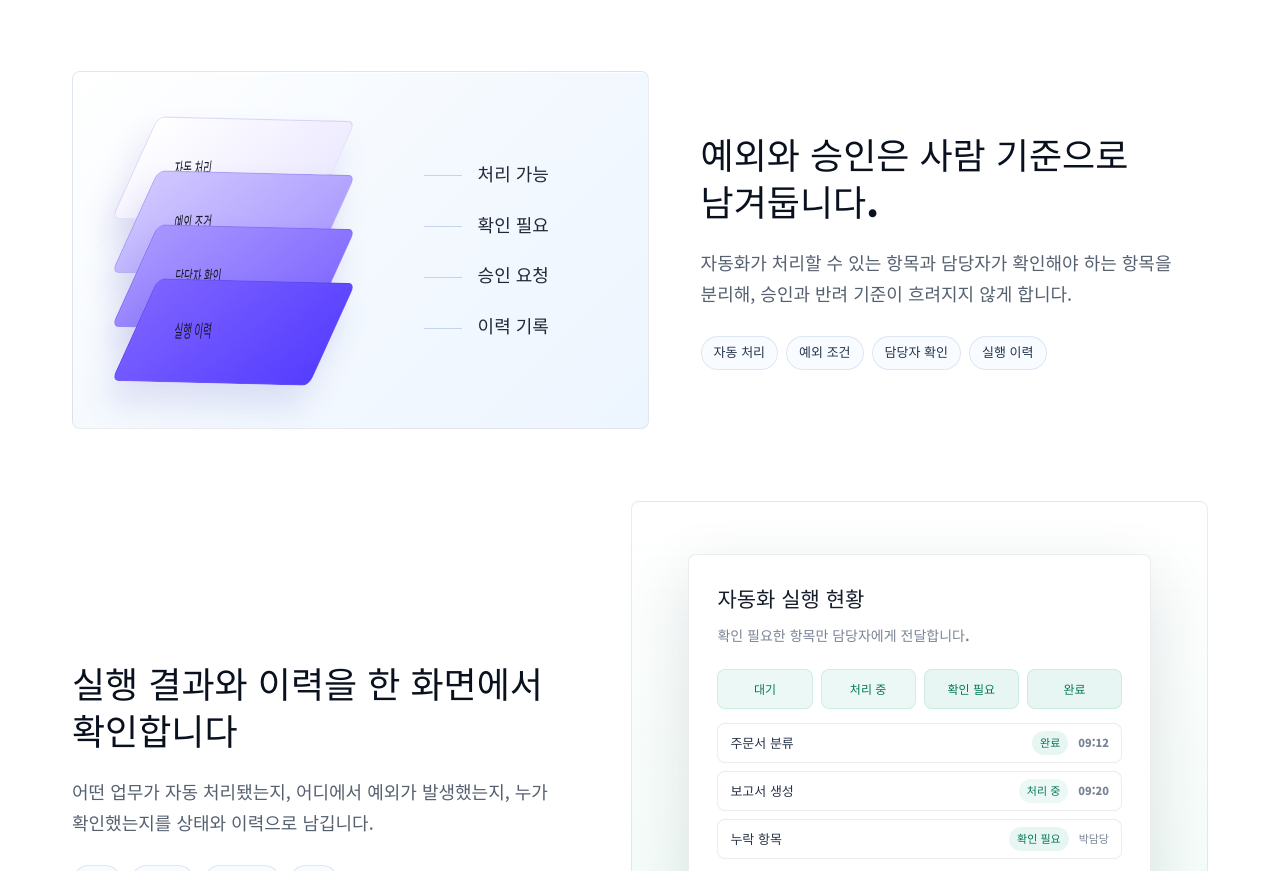
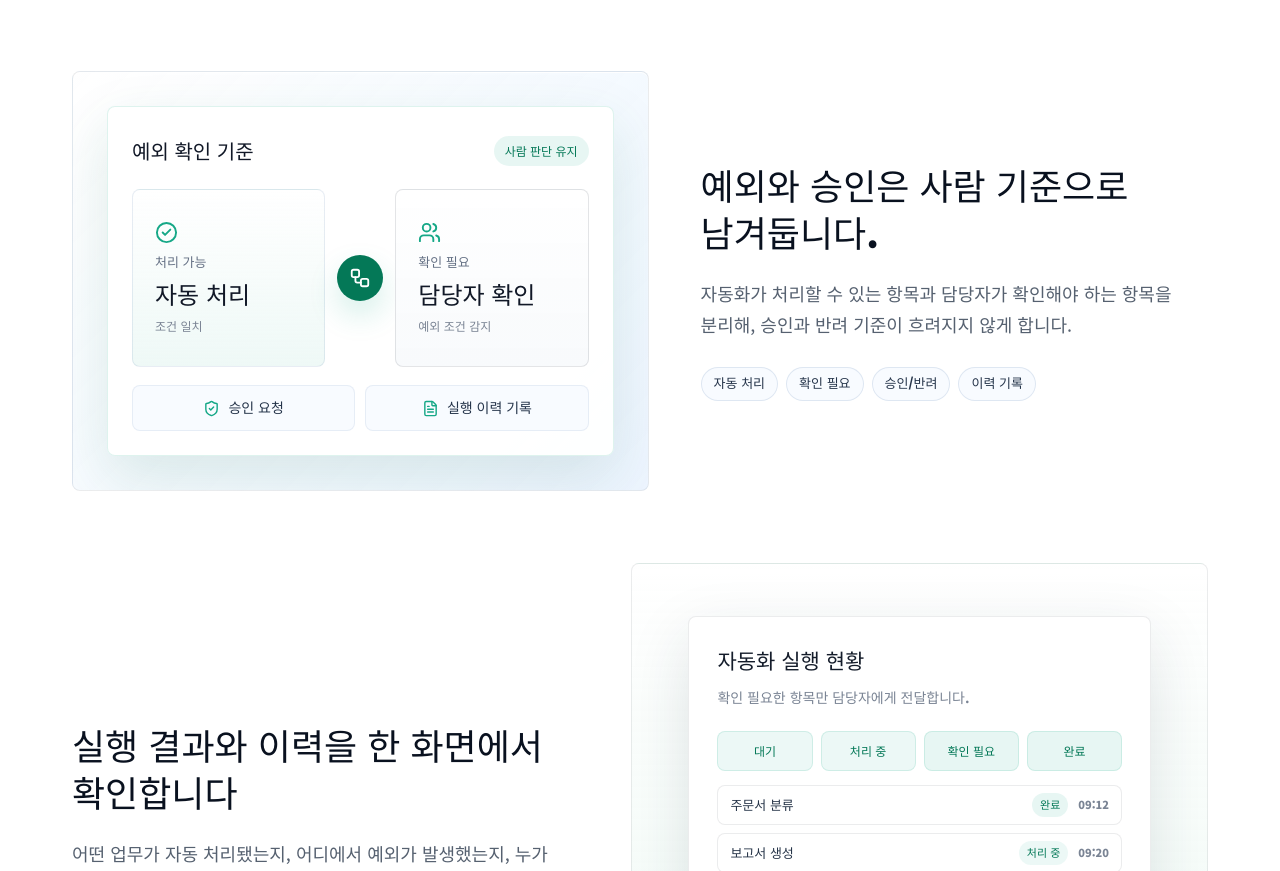
Before and after one commit to hosooregai-netizen/koreaindustryAI, a Next.js app: page /products/automation in a window 1280 px wide. Shown: the part 2413-3284 px from the top of the page. Built offline with nearby package versions, Linux system fonts and the light colour scheme.

Commit message:
Refine product detail visuals

```diff
--- a/app/products/automation/page.tsx
+++ b/app/products/automation/page.tsx
@@ -49,7 +49,7 @@ const detailRows = [
     text: "자동화가 처리할 수 있는 항목과 담당자가 확인해야 하는 항목을 분리해, 승인과 반려 기준이 흐려지지 않게 합니다.",
     visual: "layers",
     reverse: true,
-    terms: ["자동 처리", "예외 조건", "담당자 확인", "실행 이력"],
+    terms: ["자동 처리", "확인 필요", "승인/반려", "이력 기록"],
   },
   {
     title: "실행 결과와 이력을 한 화면에서 확인합니다",
@@ -260,26 +260,39 @@ function AutomationDetailVisual({ kind, index }: { kind: (typeof detailRows)[num
         style={{ "--site-dd-delay": `${index * 90}ms` } as CSSProperties}
         aria-hidden="true"
       >
-        <div className="site-dd-layer-stack">
-          <div>
-            <span>자동 처리</span>
+        <div className="site-auto-decision-panel">
+          <div className="site-auto-decision-head">
+            <strong>예외 확인 기준</strong>
+            <span>사람 판단 유지</span>
           </div>
-          <div>
-            <span>예외 조건</span>
+          <div className="site-auto-decision-main">
+            <div className="site-auto-decision-card is-auto">
+              <CheckCircle2 size={23} />
+              <span>처리 가능</span>
+              <strong>자동 처리</strong>
+              <small>조건 일치</small>
+            </div>
+            <div className="site-auto-decision-divider">
+              <Workflow size={22} />
+            </div>
+            <div className="site-auto-decision-card is-review">
+              <Users size={23} />
+              <span>확인 필요</span>
+              <strong>담당자 확인</strong>
+              <small>예외 조건 감지</small>
+            </div>
           </div>
-          <div>
-            <span>담당자 확인</span>
-          </div>
-          <div>
-            <span>실행 이력</span>
+          <div className="site-auto-decision-log">
+            <span>
+              <ShieldCheck size={17} />
+              승인 요청
+            </span>
+            <span>
+              <FileText size={17} />
+              실행 이력 기록
+            </span>
           </div>
         </div>
-        <ul>
-          <li>처리 가능</li>
-          <li>확인 필요</li>
-          <li>승인 요청</li>
-          <li>이력 기록</li>
-        </ul>
       </div>
     );
   }
```
Also changed, not shown: app/products/data-driven/page.tsx (+43 -18 lines), app/globals.css.
